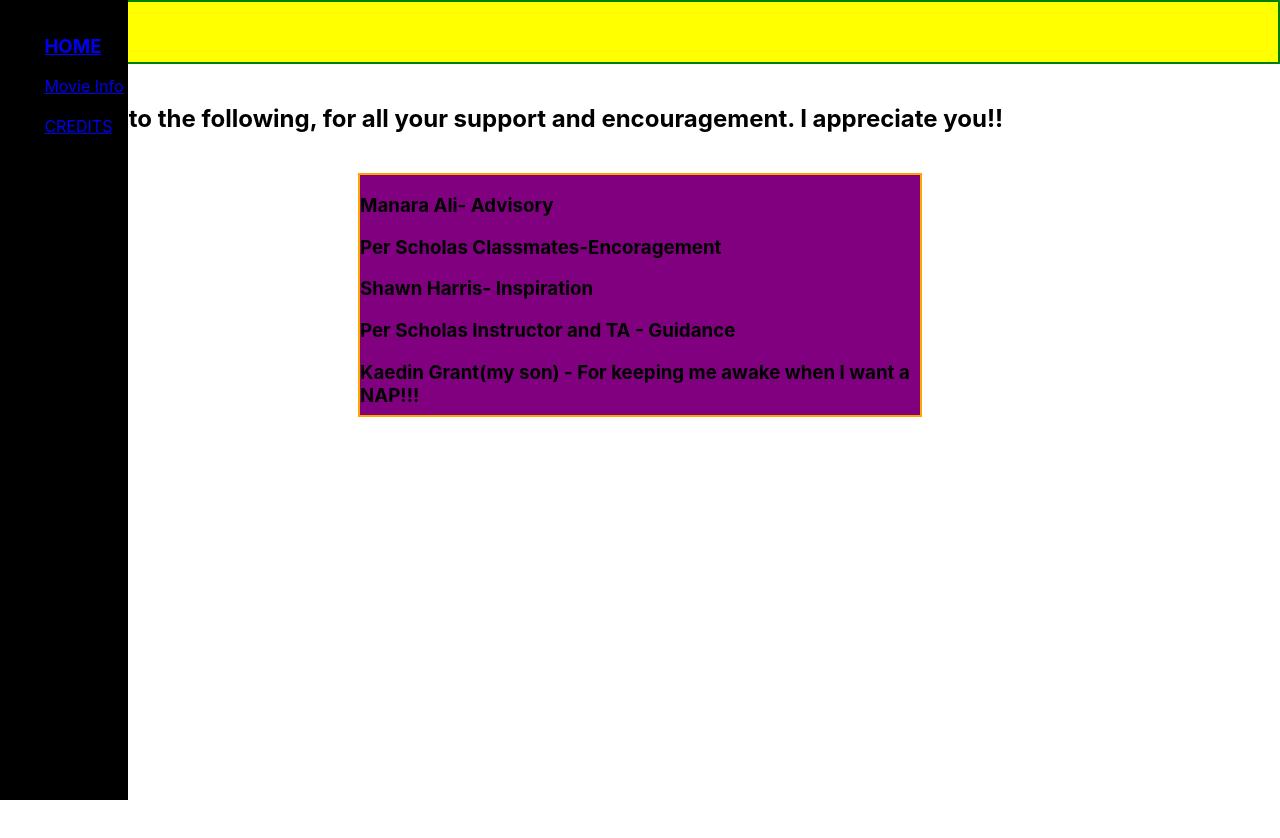
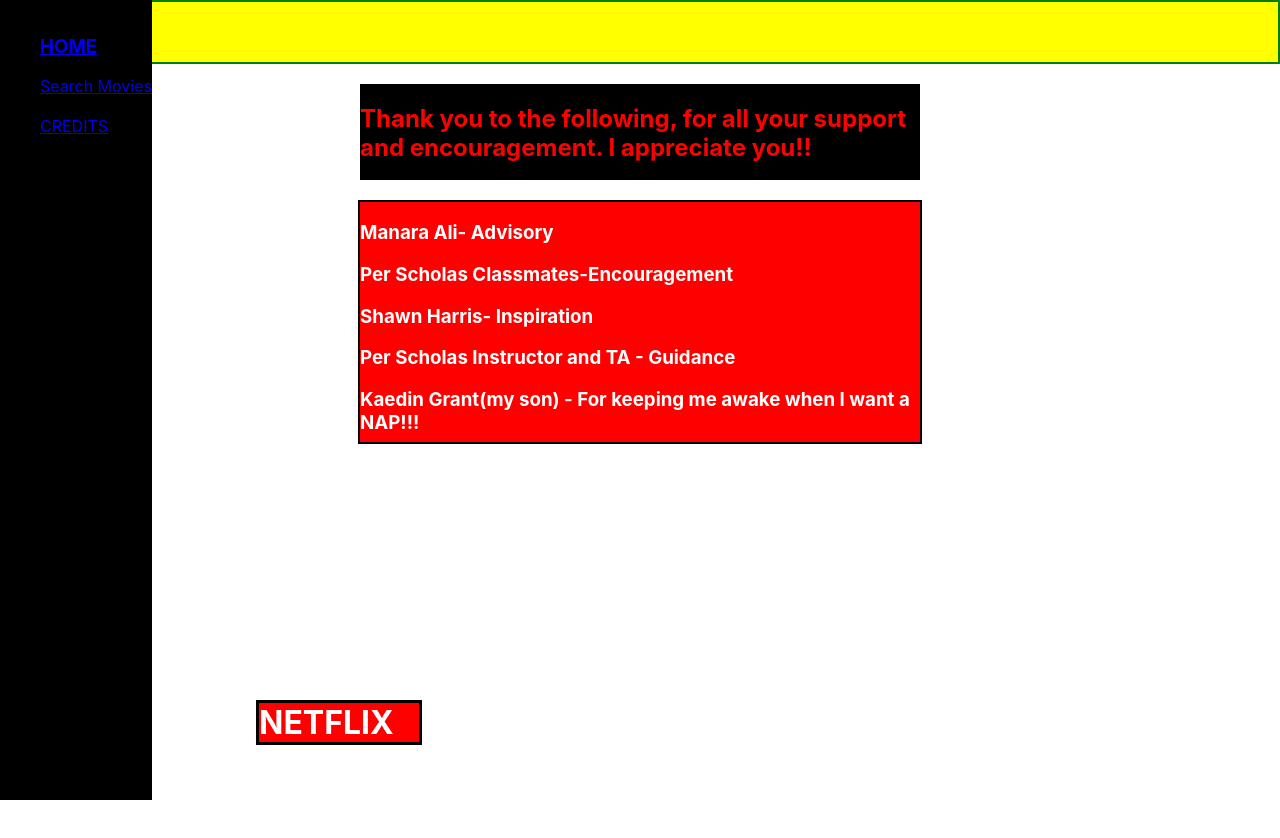
Before and after one commit to twanjobs68/Netflix2, a React (Create React App) app: page /credits in a window 1280 px wide. Shown: the top 838 px of the page. Before the commit the page ends 800 px from the top, so only its background shows below. Built offline with nearby package versions, Linux system fonts and the light colour scheme.

Commit message:
committing changes to new repository.  Old repository(Netflix) not saving changes

```diff
--- a/src/App.css
+++ b/src/App.css
@@ -43,7 +43,7 @@ nav{
 
 .sideMenu{
   background-color:black;
-  width:10vw;
+  width:auto;
   height:100vh;
   margin:0px;
   justify-content:space-around;
@@ -72,13 +72,14 @@ li{
   list-style: none;
 }
 
-/* .searchcss{
-  color: white;
-} */
+.searchcbar{
+  display:flex;
+  border: 2px solid black;
+  background: linear-gradient(45deg, red 155 pink, white);
+ color:black;
+ margin: 101%
+}
 
-.aboutcss{
-  background-color:white;
-}
 
 .homecss{
   background-color: red;
@@ -87,33 +88,5 @@ li{
 .who{
   align-items: center;
   justify-content: center;
+
 }
-
- /* .testPic{
-  padding:0%;
-  width: 100vw;
-  height:50vh;
-  /* position: relative; */
-  /* /background-position: center center cover;  */
-  /* background-image: url(Images/Upshaws1.jpg);
-
-} */
-
-
-
-
-/* .nav-links{
-  display: flex;
-  justify-content: space-around;
-  width: 40%;
-  align-items: center;
-  list-style: none;
-  box-sizing: border-box;
-  top:0;;
-  bottom: 0;
-  left:0;
-  right:30px;
-  background-color: black;
-  color:white;
-  border: 3px solid black;
- } */
--- a/src/App.js
+++ b/src/App.js
@@ -2,6 +2,7 @@ import './App.css';
 import Navbr from './Components/Navbr';
 import Netflixlogo from './Components/Netflixlogo';
 import Moviedescription from './Components/Moviedescription';
+import Searchapi from './Components/Searchapi';
 import Credits from './Components/Credits';
 import Welcomebanner from './Components/Welcomebanner';
 import Home from './Components/Home';
@@ -19,7 +20,8 @@ function App() {
        <Switch>
          <Route path ="/" exact component={Home} />
          <Route path="/welcomebanner" component={Welcomebanner}/>
-         <Route path ="/searchapi" component={Moviedescription}/>
+         <Route path ="/searchapi" component={Searchapi}/>
+         {/* <Route path ="/moviedescription" component={Moviedescription}/> */}
          <Route path="/credits" component={Credits}/>
          <Route path="/netflixlogo" component={Netflixlogo}/>
        </Switch>
--- a/src/Components/Credits.jsx
+++ b/src/Components/Credits.jsx
@@ -7,22 +7,31 @@ function Credits() {
 
         display: "flex",
         color: "black",
+        justify_content: "center",
         align: "center",
         background: "yellow",
         border: "2px solid green"
 
+
          }
          const infoStyle={
-             background: "purple",
-             border: "2px solid orange",
+             background: "red",
+             border: "2px solid black",
              height: "15em",
              width: "35em",
-             margin: "auto"
-
+             margin: "auto",
+             color: "white",
+             justify_content: "center",
          }
          const thanksStyle={
-             border: "2px solid black",
-             margin:"auto"
+             display: "flex",
+             height: "6em",
+             width: "35em",
+             margin:"auto",
+             flex_direction:"flex-end",
+             justify_content: "right",
+             background: "black",
+             color: "red"
 
          }
 
@@ -33,17 +42,21 @@ function Credits() {
                    <h3>CREDITS</h3>
                 </div>
                 <br></br>
-                    <div classnName="thankYou">
+                    <div classnName="thankYou" style={thanksStyle}>
                         <h2>Thank you to the following, for all your support and encouragement. I appreciate you!!  </h2>
                     </div>
                     <br></br>
                      <div className="who" style={infoStyle}>
                          <h3>Manara Ali- Advisory</h3>
-                         <h3>Per Scholas Classmates-Encoragement</h3>
+                         <h3>Per Scholas Classmates-Encouragement</h3>
                          <h3>Shawn Harris- Inspiration</h3>
                          <h3> Per Scholas Instructor and TA - Guidance</h3>
                         <h3>Kaedin Grant(my son) - For keeping me awake when I want a NAP!!!</h3>
                     </div>
+                    <div class="myFlixbx">
+                      <h1>NETFLIX</h1>
+                   </div>
+
             </div>
         );
     }
--- a/src/Components/Home.jsx
+++ b/src/Components/Home.jsx
@@ -5,7 +5,16 @@ function Home() {
         <div className="bgPicture">
 
              <h3>HOME</h3>
+
+
+             <div class="myFlixbx">
+                      <h1>NETFLIX</h1>
+                   </div>
+
+
         </div>
+
+
     );
 }
 
--- a/src/Components/Moviedescription.jsx
+++ b/src/Components/Moviedescription.jsx
@@ -1,21 +1,21 @@
-import React from 'react';
+// import React from 'react';
 
 
-function Moviedescription(props) {
-    return (
-        <div>
-              <form onSubmit={this.handleOnSubmit}>
-                <input type="text" name="query" placeholder="Movie Name-combine words with +: " onChange={this.handleinputChange}
-                    value={this.state.userinput} />
-                {/* <input type="submit" value="Movie Info"/> */}
-                <button className="button" >Search</button>
-            </form>
+// function Moviedescription() {
+//     return (
+//         <div className="searchbar">
+//               <form onSubmit={this.handleOnSubmit}>
+//                 <input type="text" name="query" placeholder="Enter Movie Name: " onChange={this.handleinputChange}
+//                     value={this.state.userinput} />
+//                 {/* <input type="submit" value="Movie Info"/> */}
+//                 <button className="button" >Search</button>
+//             </form>
 
-            <div class="tgFlixbx">
-                <h1>NETFLIX</h1>
-            </div>
-        </div>
-    );
-}
+//             <div class="tgFlixbx">
+//                 <h1>NETFLIX</h1>
+//             </div>
+//         </div>
+//     );
+// }
 
-export default Moviedescription;
+// export default Moviedescription;
--- a/src/Components/Navbr.jsx
+++ b/src/Components/Navbr.jsx
@@ -1,5 +1,5 @@
 import React from 'react';
-// import moviedescription from './Moviedescription';
+//  import moviedescription from './Moviedescription';
 //5.import link from react router dom so we can link pages
 import {Link} from "react-router-dom"
 function Navbr() {
@@ -20,8 +20,8 @@ function Navbr() {
                     <Link to= "/">
                         <h3>HOME</h3>
                     </Link>
-                    <Link to = "/moviedescription">
-                        <li>Movie Info</li>
+                    <Link to = "/searchapi">
+                        <li>Search Movies</li>
                     </Link>
                     <br></br>
                     <Link to = "/credits">
--- a/src/Components/Searchapi.jsx
+++ b/src/Components/Searchapi.jsx
@@ -1,36 +1,30 @@
 import React, { Component } from 'react';
-import Moviedescription from './Moviedescription';
 
 class Searchapi extends Component {
-    constructor() {
+    constructor(){
         super()
             // 5.code state to keep track of api call data(placeholder for api) if you will use data to display it needs to go into state.
-        this.state = {
+            this.state={
                 data: [],
-            userinput: ""
+                userinput:""
 
 
             }
     }
 
    //1. create function to make api request.  check console for data
-    fetchItems = async (query) => {
+    fetchItems = async (query) =>{
     //define query for api call and change data to json
-
-
    //2. api call
-        const response = await fetch(`http://www.omdbapi.com/?i=tt3896198&apikey=fc3ada66&t=${query}`);
-
+    const response= await fetch(`http://www.omdbapi.com/?i=tt3896198&apikey=fc3ada66&t=${query}`);
     //3. get api data
     const data = await response.json();
    //4. Check point. set data from api with setState. state is object. console.log to see if you get data
     console.log(data)
 
-
      //6.push data to state so you can use in code and console log results
     this.setState({
           data: data
-
      })
     //7.data is now in code - check point..is data in code
     console.log(this.state.data)
@@ -46,50 +40,52 @@ class Searchapi extends Component {
 
     //Es6
     //e=event which is an object that is input
-    handleinputChange = (e) => {
+    handleinputChange = (e) =>{
         //whatever user is typing will be saved.  this is declared in state at top. data is now in line 8
-        this.setState({ userinput: e.target.value })
-
-
+        this.setState({userinput:e.target.value})
     }
-
-    handleOnSubmit = (e) => {
+    /* 4.wwhen form is submited , userinput used to make call and bring back"fetched" data requested by form in the current state*/
+    handleOnSubmit = (e) =>{
         e.preventDefault()
        this.fetchItems(this.state.userinput)
 
     }
-    //. render data for output to Dom
+ //5w. render data for output to Dom
     render() {
-
     return (
 
-            <div className="bgPicture" >
+
             <div className="searchcss">
 
-                    {/* pass prop to another component- once you have fetched the data, call the component as below and place data you want to ] */}
-                    {/* pass to companent.  Also-if you want to  link a button to a component be sure to wrap it in the Link as below then add to argument */
-             /*to new componen */}
-
-                     {/* <Moviedescription prop={this.state.Plot} proptwo={this.state.Poster} />  */}
-
             {/* <nav> */}
-                    {/*} {data.results.map(data.results => (*/}
+            {/*1w. create unordered list to display api data*/}
 
                 <h3 > {this.state.data.Title} </h3>
-                    <ul>
+                <ul><strong></strong>
                 {/* <li> {this.state.data.Title}</li> */}
-                        <li> <img src={this.state.data.Poster} /></li>
+                    <li> <img src={this.state.data.Poster}/></li>
                     <br></br>
-                        <li>Overview : {this.state.data.Plot}</li>
+                    <li>Overview: {this.state.data.Plot}</li>
                     <br></br>
                     <li>Rated:{this.state.data.Rated} Released Year: {this.state.data.Year}</li>
                 </ul>
 
-                    {/* //. create buttons and input for data search*/}
+                {/*.w create buttons and input for data search*/}
                 {/* <input type="text" name="query" className="input"/> */}
+               <div className="searchBar">
+                <form onSubmit ={this.handleOnSubmit}>
+                     <input className="inputCss" type="text" name="query" placeholder="Enter Movie Name: " onChange={this.handleinputChange} value={this.state.userinput}/>
+                     {/*3w when input is entered handleinputChange function takes user input and saves it for call to api in Onsubmit function */}
+                     <button className="button" >Search</button>
+                 </form>
+            //    </div>
 
+
+                <div class="tgFlixbx">
+                    <h1>NETFLIX</h1>
                 </div>
             </div>
+
       );
 
     }
--- a/src/Components/Welcomebanner.jsx
+++ b/src/Components/Welcomebanner.jsx
@@ -2,6 +2,7 @@ import React from 'react';
 // import Searchapi from './Components/Searchapi';
 function Welcomebanner() {
     return (
+
         <div className="welcomeBanner">
            <h1> WELCOME TO TWANS MOVIE SEARCH inspired by NETFLIX</h1>
            <h3> I hope you enjoy searching for all your favorite movies.</h3>
```
Also changed, not shown: src/Images/Upshaws.jpg (deleted), src/Images/Upshaws1.jpg (deleted). Lines whose indentation alone changed are shown as unchanged.
